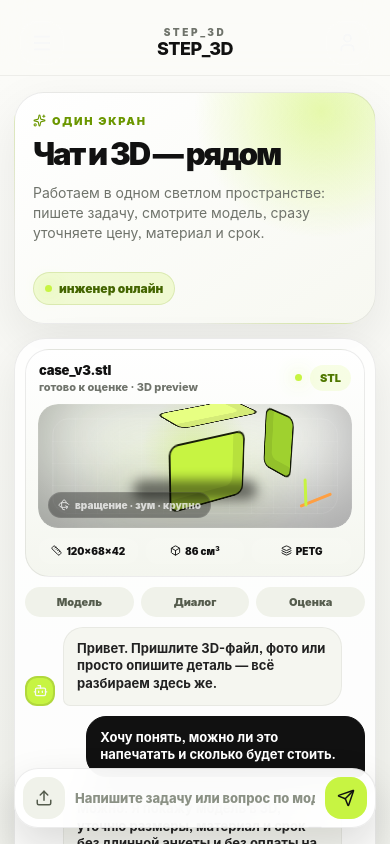
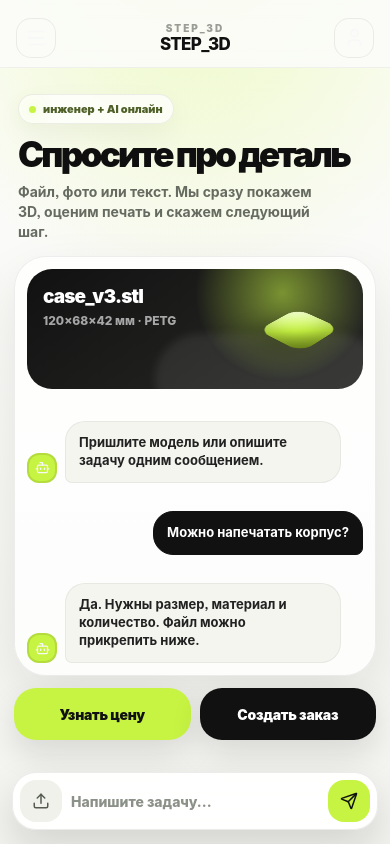
Before and after one commit to amAILab/step3d-mvp-two-buttons, a React (Vite) app: page / in a window 390 px wide. Built offline with nearby package versions, Linux system fonts and the light colour scheme.

Commit message:
Refine Step3D mobile AI workspace

```diff
--- a/src/App.jsx
+++ b/src/App.jsx
@@ -442,11 +442,6 @@ function ChatMessage({ from = "bot", children, delay = 0 }) {
 
 function HomeScreen({ setScreen, openMenu, order, setOrder }) {
   const [draft, setDraft] = useState("");
-  const quickActions = [
-    ["Узнать", "consult"],
-    ["Создать", "create"],
-    ["Файл", "upload"],
-  ];
 
   const startFlow = (mode) => {
     if (mode === "upload") {
@@ -468,40 +463,36 @@ function HomeScreen({ setScreen, openMenu, order, setOrder }) {
     <div className="screen-root single-work-root">
       <Header title="STEP_3D" screen="home" setScreen={setScreen} onMenu={openMenu} />
       <Screen className="single-work-screen">
-        <section className="single-hero">
-          <div>
-            <div className="kicker"><Sparkles size={13} /> один экран</div>
-            <h1 className="h1">Чат и 3D — рядом</h1>
-            <p className="text">Работаем в одном светлом пространстве: пишете задачу, смотрите модель, сразу уточняете цену, материал и срок.</p>
-          </div>
-          <div className="single-status"><span className="live-dot" /> инженер онлайн</div>
+        <section className="ai-hero">
+          <div className="ai-status"><span className="live-dot" /> инженер + AI онлайн</div>
+          <h1>Спросите про деталь</h1>
+          <p>Файл, фото или текст. Мы сразу покажем 3D, оценим печать и скажем следующий шаг.</p>
         </section>
 
-        <section className="single-workspace">
-          <div className="viewer-pane">
-            <ModelPreviewCard compact />
+        <section className="ai-chat-card">
+          <div className="ai-mini-viewer">
+            <div>
+              <div className="ai-file">case_v3.stl</div>
+              <div className="ai-file-meta">120×68×42 мм · PETG</div>
+            </div>
+            <div className="ai-cube" aria-hidden="true"><span /></div>
           </div>
-          <div className="workspace-steps">
-            <span>Модель</span>
-            <span>Диалог</span>
-            <span>Оценка</span>
-          </div>
+
           <div className="chat-thread single-thread">
-            <ChatMessage delay={0.03}>Привет. Пришлите 3D-файл, фото или просто опишите деталь — всё разбираем здесь же.</ChatMessage>
-            <ChatMessage from="user" delay={0.08}>Хочу понять, можно ли это напечатать и сколько будет стоить.</ChatMessage>
-            <ChatMessage delay={0.13}>Можно. Я покажу модель в 3D, уточню размеры, материал и срок — без длинной анкеты и без оплаты на старте.</ChatMessage>
+            <ChatMessage delay={0.03}>Пришлите модель или опишите задачу одним сообщением.</ChatMessage>
+            <ChatMessage from="user" delay={0.08}>Можно напечатать корпус?</ChatMessage>
+            <ChatMessage delay={0.13}>Да. Нужны размер, материал и количество. Файл можно прикрепить ниже.</ChatMessage>
           </div>
         </section>
 
-        <div className="single-actions">
-          {quickActions.map(([label, mode]) => (
-            <button key={label} onClick={() => startFlow(mode)}>{label}</button>
-          ))}
+        <div className="ai-primary-actions">
+          <button onClick={() => startFlow("consult")}>Узнать цену</button>
+          <button onClick={() => startFlow("create")}>Создать заказ</button>
         </div>
 
         <div className="single-composer">
           <button className="composer-icon" onClick={() => startFlow("upload")} aria-label="Загрузить файл"><Upload size={18} /></button>
-          <input value={draft} onChange={(event) => setDraft(event.target.value)} placeholder="Напишите задачу или вопрос по модели..." />
+          <input value={draft} onChange={(event) => setDraft(event.target.value)} placeholder="Напишите задачу..." />
           <button className="composer-send" onClick={sendDraft} aria-label="Отправить"><Send size={18} /></button>
         </div>
       </Screen>
--- a/src/styles.css
+++ b/src/styles.css
@@ -1026,95 +1026,148 @@ body {
 }
 
 
-/* Single-screen light workspace */
+/* Single-screen AI mobile workspace */
 .single-work-root,
 .single-work-root .content {
-  background: linear-gradient(180deg, #fbfbf8 0%, #f2f3ee 100%);
+  background:
+    radial-gradient(circle at 50% -10%, rgba(199,244,66,.28), transparent 34%),
+    linear-gradient(180deg, #fcfcfa 0%, #f3f4ef 100%);
 }
 .single-work-root .header {
-  background: rgba(251,251,248,.88) !important;
-  border-bottom: 1px solid rgba(17,17,17,.06);
+  height: 68px;
+  padding: 8px 16px 0;
+  background: rgba(252,252,250,.82) !important;
+  border-bottom: 1px solid rgba(17,17,17,.05);
   backdrop-filter: blur(22px);
 }
-.single-work-root .header-name,
-.single-work-root .h1,
-.single-work-root .h2,
-.single-work-root .title-sm { color: #111; }
-.single-work-root .header-brand,
-.single-work-root .text,
-.single-work-root .small { color: #6f736b; }
-.single-work-root .kicker { color: #6b9700; }
-.single-work-screen { padding: 16px 16px 116px; }
-.single-hero {
-  display: grid;
-  gap: 14px;
-  border: 1px solid rgba(17,17,17,.08);
-  border-radius: 30px;
-  background:
-    radial-gradient(circle at 85% 8%, rgba(199,244,66,.42), transparent 34%),
-    linear-gradient(145deg, #ffffff 0%, #f7f8f1 100%);
-  padding: 18px;
-  box-shadow: 0 18px 50px rgba(20,24,16,.08);
+.single-work-root .icon-button {
+  width: 40px;
+  height: 40px;
+  border-radius: 15px;
+  border-color: rgba(17,17,17,.07);
+  box-shadow: none;
 }
-.single-hero .h1 { font-size: 34px; letter-spacing: -.07em; margin-top: 8px; }
-.single-status {
+.single-work-root .header-brand { color: #9a9d95; letter-spacing: .2em; }
+.single-work-root .header-name { color: #111; font-size: 17px; letter-spacing: -.04em; }
+.single-work-screen {
+  height: calc(100% - 68px);
+  padding: 18px 14px 104px;
+  display: flex;
+  flex-direction: column;
+}
+.ai-hero {
+  padding: 8px 4px 14px;
+}
+.ai-status {
   width: fit-content;
   display: inline-flex;
   align-items: center;
   gap: 7px;
-  border: 1px solid rgba(107,151,0,.16);
+  border: 1px solid rgba(17,17,17,.07);
   border-radius: 999px;
-  background: rgba(199,244,66,.2);
-  color: #446500;
-  padding: 8px 11px;
-  font-size: 12px;
+  background: rgba(255,255,255,.72);
+  color: #4f5f28;
+  padding: 7px 10px;
+  font-size: 11px;
+  font-weight: 900;
+  box-shadow: 0 10px 28px rgba(17,17,17,.05);
+}
+.ai-hero h1 {
+  margin: 14px 0 0;
+  color: #0f0f0f;
+  font-size: 38px;
+  line-height: .92;
+  letter-spacing: -.08em;
   font-weight: 950;
 }
-.single-workspace {
-  margin-top: 14px;
-  border: 1px solid rgba(17,17,17,.08);
+.ai-hero p {
+  margin: 12px 0 0;
+  max-width: 310px;
+  color: #666b61;
+  font-size: 15px;
+  line-height: 1.42;
+  font-weight: 650;
+}
+.ai-chat-card {
+  flex: 1;
+  min-height: 0;
+  border: 1px solid rgba(17,17,17,.07);
   border-radius: 32px;
-  background: rgba(255,255,255,.82);
-  padding: 10px;
-  box-shadow: 0 16px 46px rgba(20,24,16,.08);
+  background: rgba(255,255,255,.78);
+  padding: 12px;
+  box-shadow: 0 22px 54px rgba(22,25,17,.09);
+  display: flex;
+  flex-direction: column;
+  overflow: hidden;
 }
-.single-workspace .model-card,
-.single-workspace .model-card.compact {
-  border-color: rgba(17,17,17,.08);
-  background: linear-gradient(180deg, #ffffff 0%, #f4f6ef 100%);
-  box-shadow: none;
+.ai-mini-viewer {
+  min-height: 132px;
+  border-radius: 25px;
+  background:
+    radial-gradient(circle at 76% 20%, rgba(199,244,66,.54), transparent 32%),
+    linear-gradient(145deg, #111 0%, #292a27 100%);
+  color: #fff;
+  padding: 16px;
+  display: flex;
+  align-items: stretch;
+  justify-content: space-between;
+  overflow: hidden;
+  position: relative;
 }
-.single-workspace .model-title,
-.single-workspace .model-file,
-.single-workspace .model-meta span { color: #111; }
-.single-workspace .model-sub,
-.single-workspace .model-size { color: #6f736b; }
-.single-workspace .model-stage {
-  background:
-    radial-gradient(circle at 50% 35%, rgba(199,244,66,.34), transparent 30%),
-    linear-gradient(135deg, #eef2e8 0%, #ffffff 100%);
+.ai-mini-viewer::before {
+  content: "";
+  position: absolute;
+  inset: auto -20px -35px 38%;
+  height: 90px;
+  border-radius: 999px;
+  background: rgba(255,255,255,.08);
+  filter: blur(4px);
 }
-.workspace-steps {
+.ai-file {
+  position: relative;
+  z-index: 1;
+  font-size: 19px;
+  font-weight: 950;
+  letter-spacing: -.045em;
+}
+.ai-file-meta {
+  position: relative;
+  z-index: 1;
+  margin-top: 5px;
+  color: rgba(255,255,255,.62);
+  font-size: 12px;
+  font-weight: 800;
+}
+.ai-cube {
+  position: relative;
+  z-index: 1;
+  width: 96px;
   display: grid;
-  grid-template-columns: repeat(3, 1fr);
-  gap: 7px;
-  margin: 10px 0;
+  place-items: center;
+  perspective: 520px;
 }
-.workspace-steps span {
-  border-radius: 999px;
-  background: #f0f2ea;
-  color: #555c4d;
-  padding: 8px;
-  text-align: center;
-  font-size: 11px;
-  font-weight: 950;
+.ai-cube span {
+  width: 58px;
+  height: 58px;
+  display: block;
+  border-radius: 16px;
+  background: linear-gradient(135deg, #f6ffe1, #c7f442 55%, #718b18);
+  box-shadow: 0 22px 36px rgba(0,0,0,.32), inset -14px -12px 22px rgba(0,0,0,.18);
+  transform: rotateX(58deg) rotateZ(42deg);
 }
-.single-thread { margin-top: 10px; }
+.single-thread {
+  flex: 1;
+  overflow: auto;
+  margin-top: 12px;
+  padding: 2px 0 0;
+}
 .single-work-root .chat-bubble {
-  background: #f5f6f0;
-  border-color: rgba(17,17,17,.06);
+  background: #f4f5ef;
+  border-color: rgba(17,17,17,.055);
   color: #222;
   box-shadow: none;
+  font-size: 13px;
+  line-height: 1.38;
 }
 .single-work-root .chat-row.user .chat-bubble {
   background: #111;
@@ -1124,40 +1177,43 @@ body {
 .single-work-root .chat-avatar,
 .single-work-root .chat-bot-avatar {
   background: #c7f442;
-  border-color: rgba(17,17,17,.12);
+  border-color: rgba(17,17,17,.10);
   box-shadow: none;
 }
-.single-actions {
+.ai-primary-actions {
   display: grid;
-  grid-template-columns: 1fr 1fr .75fr;
-  gap: 8px;
+  grid-template-columns: 1fr 1fr;
+  gap: 9px;
   margin-top: 12px;
 }
-.single-actions button {
-  border: 1px solid rgba(17,17,17,.08);
-  border-radius: 20px;
+.ai-primary-actions button {
+  min-height: 52px;
+  border: 0;
+  border-radius: 22px;
   background: #111;
-  color: white;
-  min-height: 50px;
-  font-size: 13px;
+  color: #fff;
+  font-size: 14px;
   font-weight: 950;
-  box-shadow: 0 12px 26px rgba(17,17,17,.10);
+  letter-spacing: -.02em;
+  box-shadow: 0 14px 32px rgba(17,17,17,.12);
 }
-.single-actions button:first-child { background: #c7f442; color: #111; }
-.single-actions button:nth-child(2) { background: #ff9f43; color: #111; }
+.ai-primary-actions button:first-child {
+  background: #c7f442;
+  color: #111;
+}
 .single-composer {
   position: absolute;
-  left: 14px;
-  right: 14px;
-  bottom: 16px;
+  left: 12px;
+  right: 12px;
+  bottom: 14px;
   z-index: 30;
   display: flex;
   align-items: center;
-  gap: 8px;
+  gap: 7px;
   border: 1px solid rgba(17,17,17,.08);
   border-radius: 24px;
-  background: rgba(255,255,255,.92);
-  padding: 8px;
+  background: rgba(255,255,255,.94);
+  padding: 7px;
   box-shadow: 0 18px 42px rgba(17,17,17,.14);
   backdrop-filter: blur(18px);
 }
@@ -1168,10 +1224,10 @@ body {
   outline: 0;
   background: transparent;
   color: #111;
-  font-size: 13px;
+  font-size: 14px;
   font-weight: 800;
 }
-.single-composer input::placeholder { color: #8b9185; }
+.single-composer input::placeholder { color: #8c9188; }
 .composer-icon,
 .composer-send {
   width: 42px;
@@ -1181,9 +1237,10 @@ body {
   border: 0;
   border-radius: 16px;
 }
-.composer-icon { background: #f0f2ea; color: #555c4d; }
+.composer-icon { background: #f0f1eb; color: #555b51; }
 .composer-send { background: #c7f442; color: #111; }
 @media (max-width: 430px) {
-  .single-hero .h1 { font-size: 31px; }
-  .single-work-screen { padding-left: 14px; padding-right: 14px; }
+  .ai-hero h1 { font-size: 35px; }
+  .ai-hero p { font-size: 14px; }
+  .ai-mini-viewer { min-height: 120px; }
 }
```
